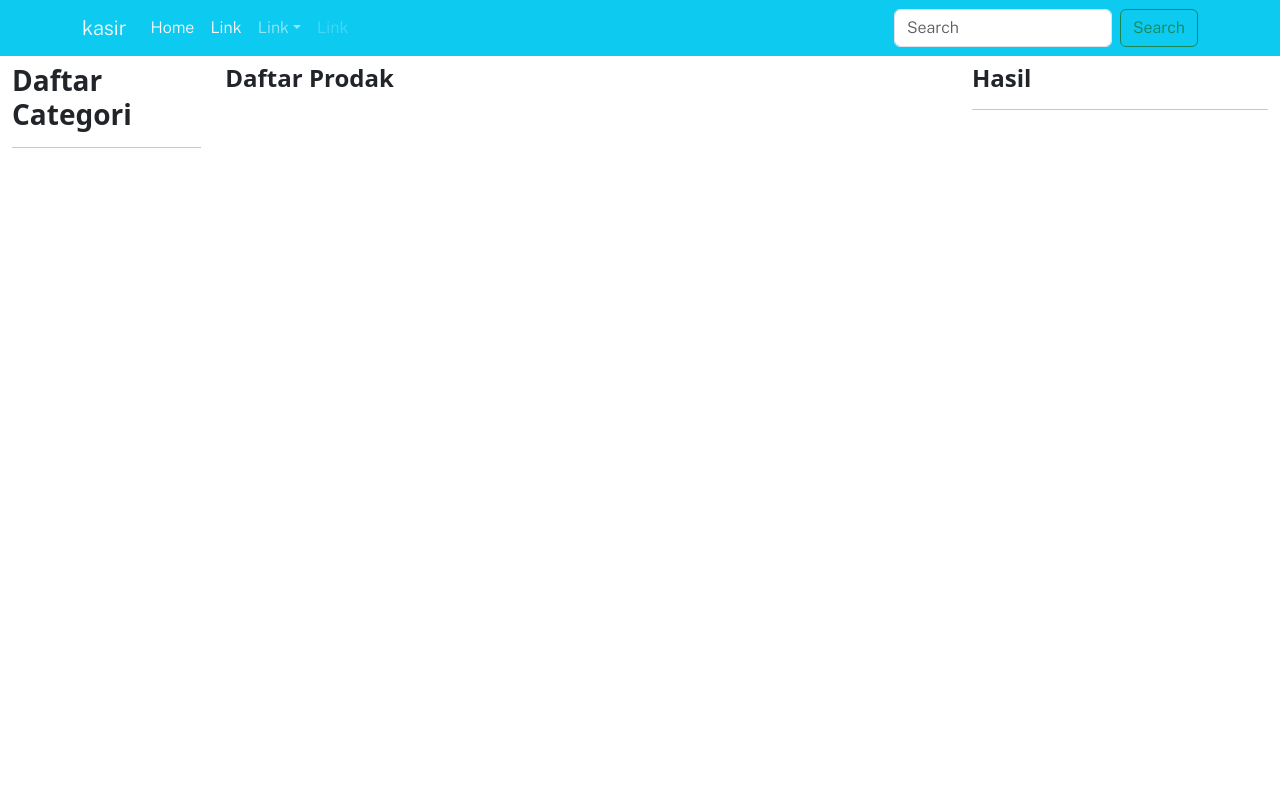
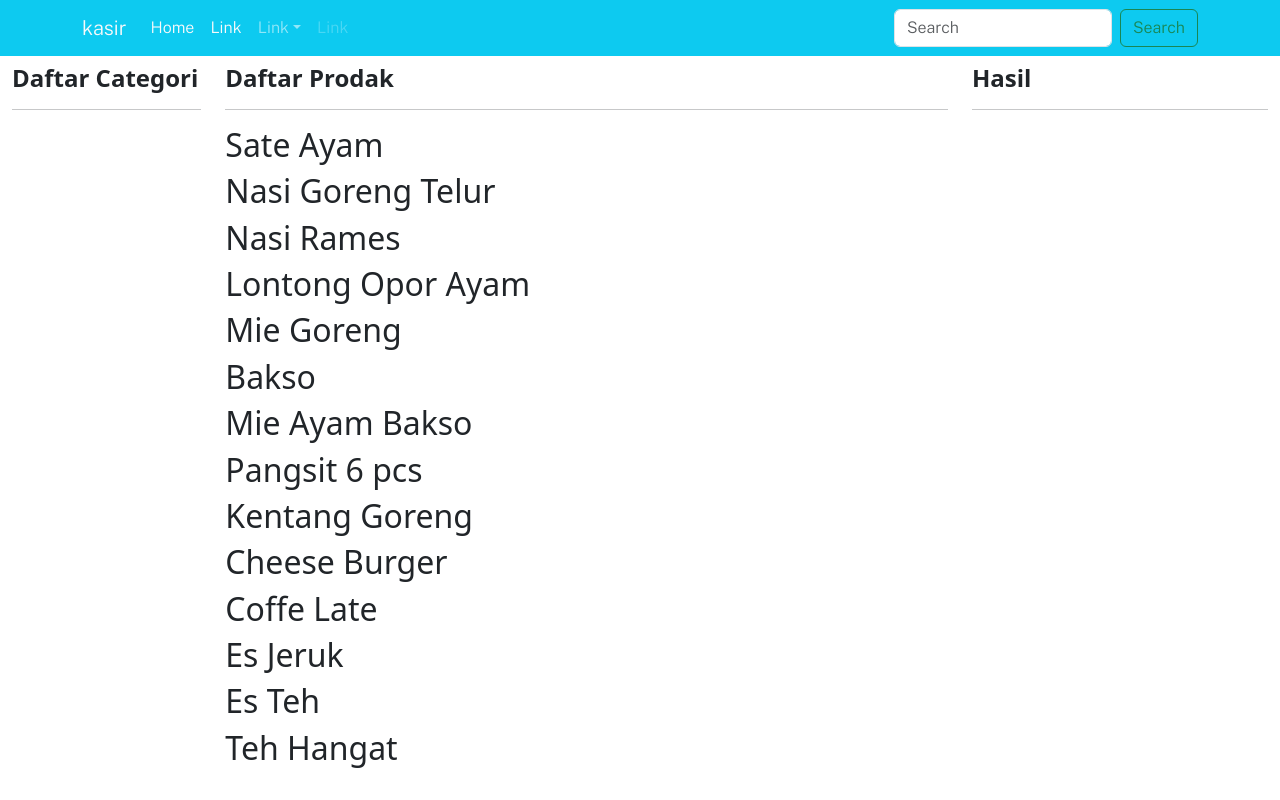
Before and after one commit to bitch-you-know/kasir, a React (Vite) app: page / in a window 1280 px wide. Built offline with nearby package versions, Linux system fonts and the light colour scheme; no server answers; data requests are answered from the project's data file.

Commit message:
[note] gas

```diff
--- a/src/App.jsx
+++ b/src/App.jsx
@@ -5,34 +5,36 @@ import Hasil from "./components/Hasil"
 import { Component } from "react"
 import { API_URL } from "./lib/constants"
 import axios from "axios"
+import Menus from "./components/Menus"
 
 
 export default class App extends Component {
-   constructor(props){
+  constructor(props) {
     super(props)
 
     this.state = {
-      menus : [],
+      menus: [],
     }
   }
 
-   componentDidMount(){
+  componentDidMount() {
     axios
-   .get(API_URL+"products2")
+      .get(API_URL + "products")
       .then(res => {
-    console.log("Rsponse : ",res)
         const menus = res.data;
-    this.setState({menus})
+        this.setState({ menus })
+        console.log(menus)
       })
-   .catch(error =>{
-    console.log("eror ya bro",error)
+      .catch(error => {
+        console.log("eror ya bro", error)
       })
   }
 
 
-  render(){
-    console.log(this.state.menus)
-    return(
+  render() {
+   const {menus} =this.state
+
+    return (
       <div className="app">
 
         <NavbarComponent />
@@ -42,14 +44,18 @@ export default class App extends Component {
               <ListCategories />
               <Col>
                 <h4><strong>Daftar Prodak</strong></h4>
-              <div>
-                <ul></ul>
-              </div>
+                <hr/>
+                <Row>
+                  {menus && menus.map((menu)=>(
+                    <h2>{menu.nama}</h2>
+                  ))}
+              </Row>
               </Col>
+
               <Hasil />
             </Row>
           </Container>
-        <DropdownDivider/>
+          <DropdownDivider />
 
         </div>
 
--- a/src/components/ListCategories.jsx
+++ b/src/components/ListCategories.jsx
@@ -5,7 +5,7 @@ export default  class ListCategories extends Component {
     render() {
         return(
             <Col md={2} mt="2">
-                  <h3><strong>Daftar Categori</strong></h3>
+                  <h4><strong>Daftar Categori</strong></h4>
                   <hr/>
             </Col>
         )
--- /dev/null
+++ b/src/components/Menus.jsx
@@ -0,0 +1,8 @@
+const Menus =(props)=>{
+    return(
+         <h1>{props.list}</h1>
+    )
+}
+
+
+export default Menus
```
Lines whose indentation alone changed are shown as unchanged.
